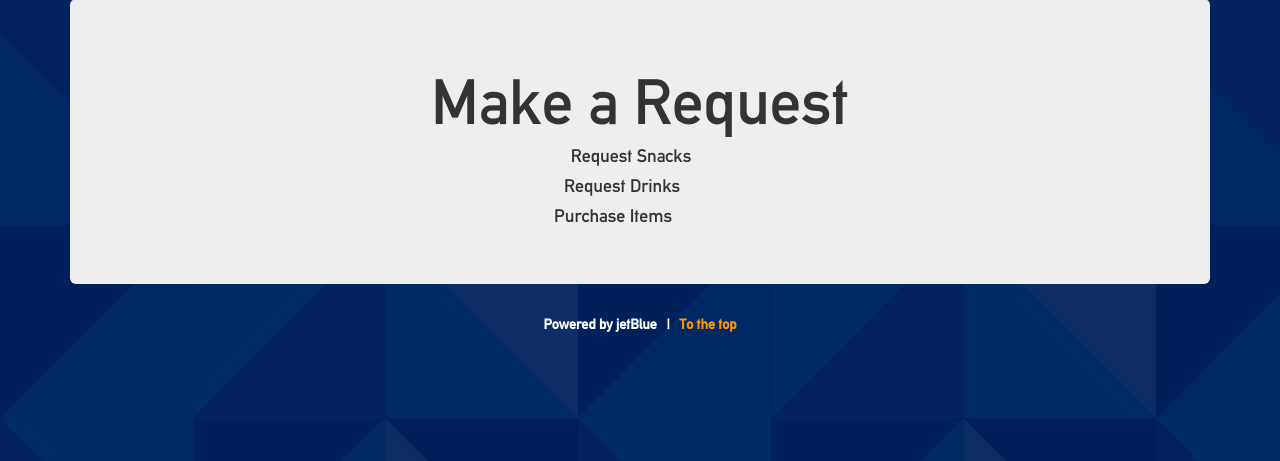
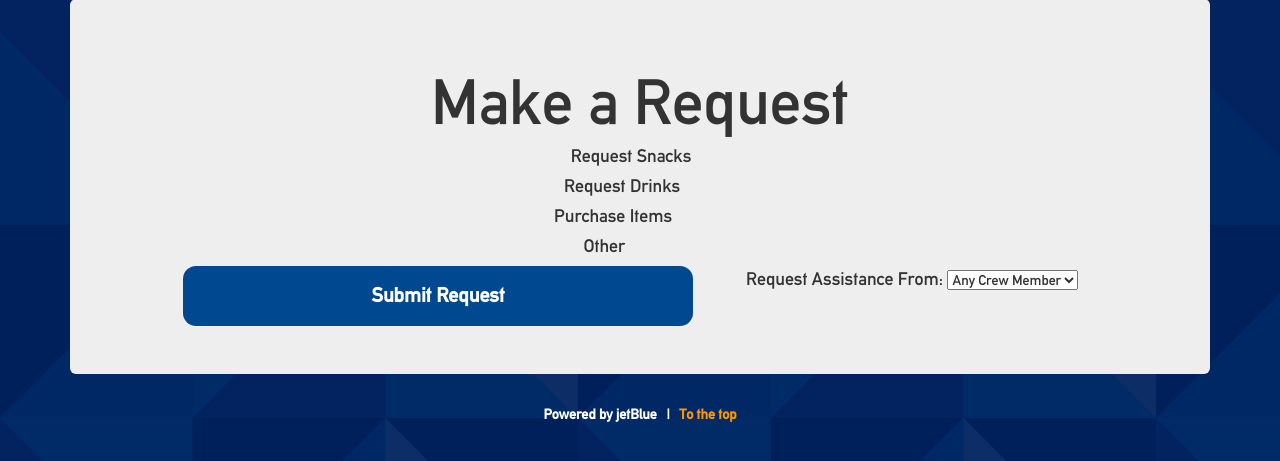
Before and after one commit to eaculb/hack_it_together_2019, a Flask app: template templates/requests.html in a window 1280 px wide. Shown: the part 160-621 px from the top of the page. Run offline with Flask 2, Linux system fonts and the light colour scheme; the template is opened without the code that fills it: most values are stand-ins (such as "Sample title", 1, 10 or a date in 2020); some libraries are stand-ins or nearby versions.

Commit message:
added submit button, req assistance from option and other textbox

```diff
--- a/static/css/stylesheet.css
+++ b/static/css/stylesheet.css
@@ -151,3 +151,15 @@ h1 {
 label.form-check-label {
 	font-size: 22px;
 }
+
+.form-select-helper {
+	float: right;
+}
+
+.request-help-button {
+	text-align: center;
+}
+
+.request-helper {
+	font-size: 18px;
+}
--- a/templates/requests.html
+++ b/templates/requests.html
@@ -48,16 +48,15 @@
     </nav>
 
 	<main role="main" class="container request-page mt-5">
-		<div class="jumbotron pt-4 pb-5">
-			<h1> Make a Request </h1>
+		<div class="jumbotron pt-4 ">
+			<h1 class="mb-3"> Make a Request </h1>
 		    <form>
-		    	<div id="accordion" class="accordion">
+		    	<div id="accordion" class="accordion mb-3">
 
 		    		{# --------- CARD #1: REQUEST SNACKS  --------- #}
 			        <div class="card mb-0">
 			            <div class="card-header collapsed" data-toggle="collapse" href="#collapseOne">
 			          		<h4 class="card-title text-center pb-2"> Request Snacks <i class="fas"></i></h4>
-
 				        </div>
 
 				        <div id="collapseOne" class="collapse" aria-labelledby="headingOne" data-parent="#accordionExample">
@@ -130,9 +129,44 @@
 							</div>
 						</div>
 					</div>
+
+					{# --------- CARD #4: OTHER --------- #}
+					<div class="card mb-0">
+			            <div class="card-header collapsed" data-toggle="collapse" href="#collapseFour">
+			          		<h4 class="card-title text-center pb-2"> Other <i class="fas"></i></h4>
+				        </div>
+
+
+				        <div id="collapseFour" class="collapse" aria-labelledby="headingFour" data-parent="#accordionExample">
+						    <div class="card-body">
+						        <div class="request dropdown mt-3 mb-4">
+
+								    <div class="form-specify-other">
+									    <textarea name="textarea" style = "width: 100%; height:150px;" placeholder="Tell us how we may assist you ..."></textarea>
+									</div>
+
+							    </div>
+							</div>
+						</div>
+					</div>
+				</div> {# end of accordion class #}
+
+				<div class="form-select-helper mb-4">
+					<span class="request-helper"> Request Assistance From: </span>
+					<select name="helper">
+						<option value="AnyMember"> Any Crew Member</option>
+
+						{% for staff in staffmembers %}
+							{% if staff.role != "pilot" %}
+						<option value="{{ staff }}"> {{staff.name}} </option>
+							{% endif %}
+						{% endfor %}
+					</select>
 				</div>
 
-
+				<div class="request-help-button">
+					<button name="submit" id="submit" type="submit"><b>Submit Request</b></button>
+				</div>
 
 			</form>
 		</div>
```
